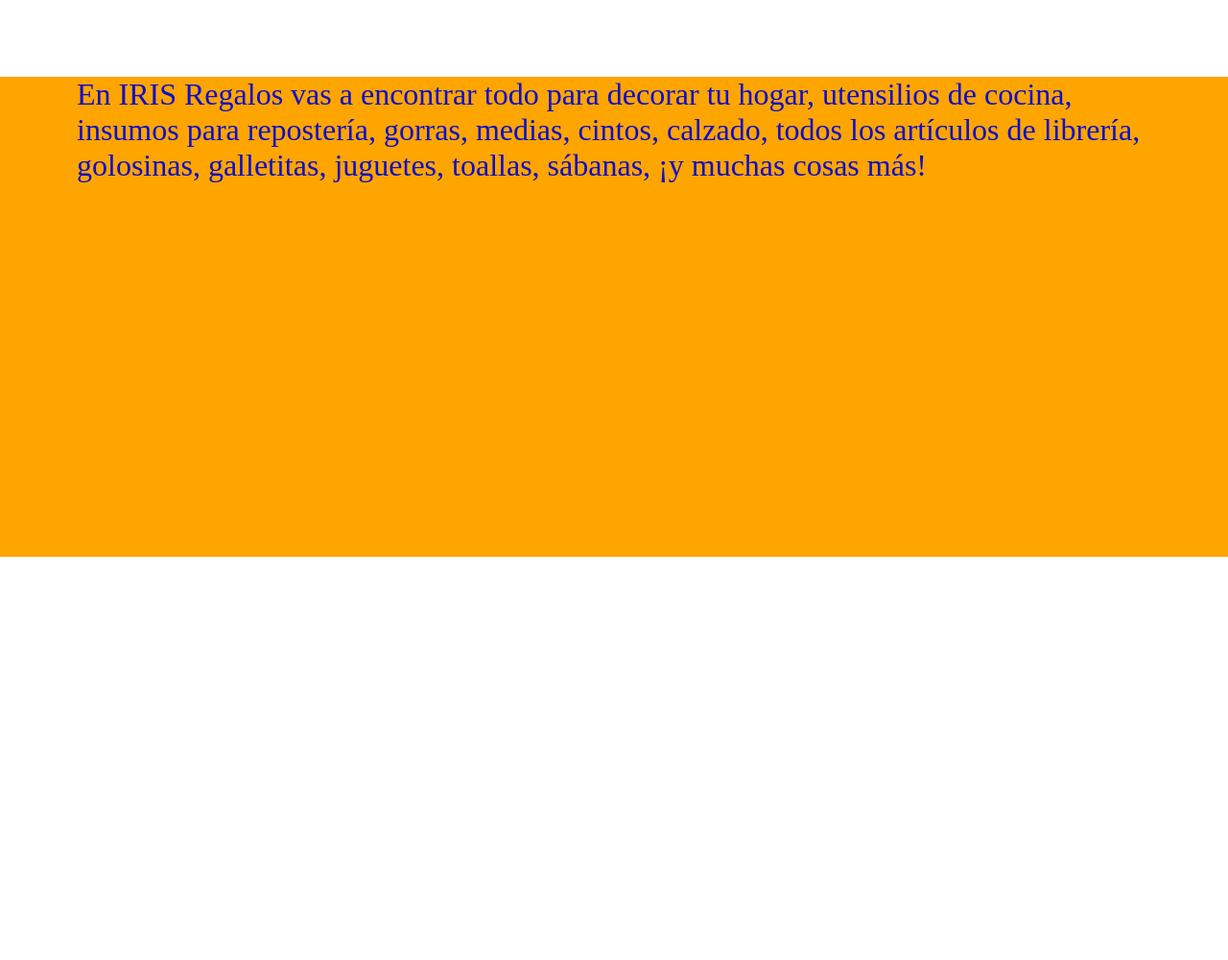
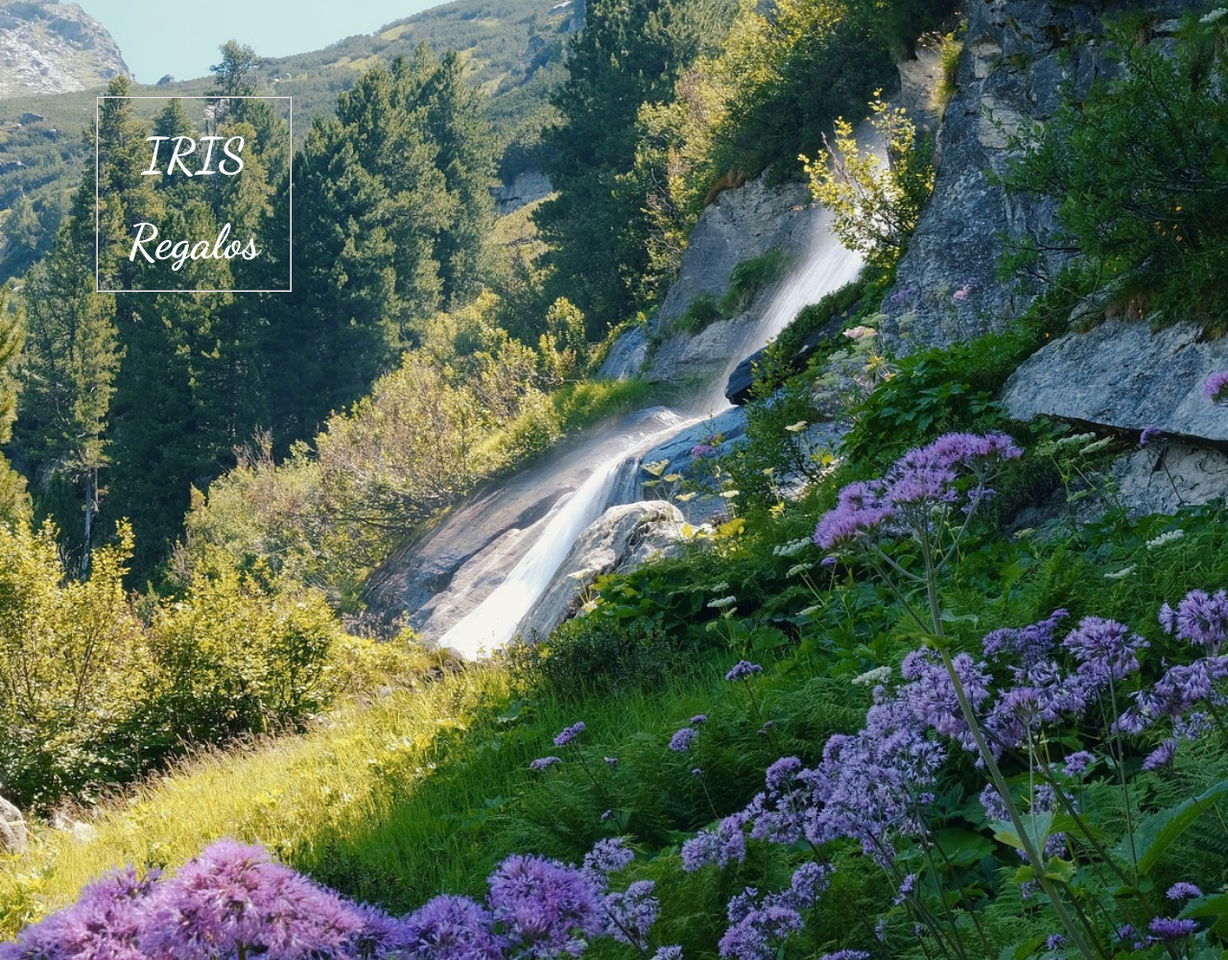
Before and after one commit to guiyeIbarra/negocio, a plain HTML site: page index.html in a window 1280 px wide. Shown: the whole page at 96% size. Before the commit the page ends 800 px from the top, so only its background shows below. Drawn offline with Linux system fonts and the light colour scheme; a web font is replaced by a local one.

Commit message:
cambio de imagen

```diff
--- a/index.html
+++ b/index.html
@@ -1,6 +1,5 @@
 <!DOCTYPE html>
 <html lang="es">
-
 <head>
     <meta charset="UTF-8">
     <meta http-equiv="X-UA-Compatible" content="IE=edge">
@@ -9,26 +8,24 @@
     <meta name="keywords" content="artículos de librería, artículos de bazar, regalos, cargadores, artículos de cocina, artículos de limpieza, golosinas, galletitas">
     <meta name="author" content="guiyeIbarra">
     <link rel="stylesheet" href="styles.css">
+    <title>Iris Regalos</title>
 
-    <title>Iris Regalos</title>
+    <link rel="preconnect" href="https://fonts.googleapis.com">
+<link rel="preconnect" href="https://fonts.gstatic.com" crossorigin>
+<link href="https://fonts.googleapis.com/css2?family=Dancing+Script:wght@400..700&family=Pacifico&family=Playwrite+BE+VLG:wght@100..400&family=Playwrite+BE+WAL:wght@100..400&display=swap" rel="stylesheet">
+
 </head>
 
 <body>
     <header>
+       <fieldset class="arriba">
+        <h1>IRIS</h1>
+        <h2>Regalos</h2>
+       </fieldset>
+    </header>
+      <main>
 
-
- </header>
-
-
-
-
-    <main>
-
-
-<p class="frase" >En IRIS Regalos vas a encontrar todo para decorar tu hogar, utensilios de cocina, insumos para repostería, gorras, medias, cintos, calzado, todos los artículos de librería, golosinas, galletitas, juguetes, toallas, sábanas, ¡y muchas cosas más!</p>
-
-
-    </main>
+      </main>
     <footer>
 
     </footer>
--- a/styles.css
+++ b/styles.css
@@ -4,63 +4,26 @@
     padding: 0;
 }
 
-.fondo {
-    background-color: rgb(168, 251, 33);
-}
-header {
-    background-image: url(/img/frente.png);
-    background-position: left;
+body {
+    background-image: url(./asset/image/paisaje.jpg);
     background-repeat: no-repeat;
+    background-position: center;
     background-size: cover;
-    border-radius: 400px;
-    margin-left: 500px;
-    margin-right: 500px;
-}
-.frase {
-    margin: 80px;
-    color: rgb(15, 15, 200);
-    font-size: xx-large;
-
+    height: 900px;
 }
 
-
-.titulo {
-    font-family: cursive;
-    font-style: oblique;
-    text-align: center;
-    color: white;
-font-size: 80px;
+.arriba {
+    margin: 100px;
+    background-color: transparent;
+    height: 200px;
+    width: 200px;
 }
 
-.subtitulo {
-    font-family: monospace;
+h1,
+h2 {
     text-align: center;
+    margin-top: 30px;
+    color: white;
+    font-family: "Dancing Script", cursive;
     font-size: 50px;
-    color: white;
 }
-
-.regalo{
-   height: 70px;
-   display: flex;
-   justify-content: center;
-}
-.container-xl {
-     display: flex;
-     align-items: center;
-     justify-content: space-around;
-     background-color: rgb(246, 214, 56);
-    height: 100px;
-
-
-}
-
-main {
-    background-color: orange;
-    height: 500px;
-
-}
-
-.card-body {
-    background-color: rgb(137, 232, 59);
-    font-size: 25px;
-}
```
Also changed, not shown: asset/image/paisaje.jpg (added).
